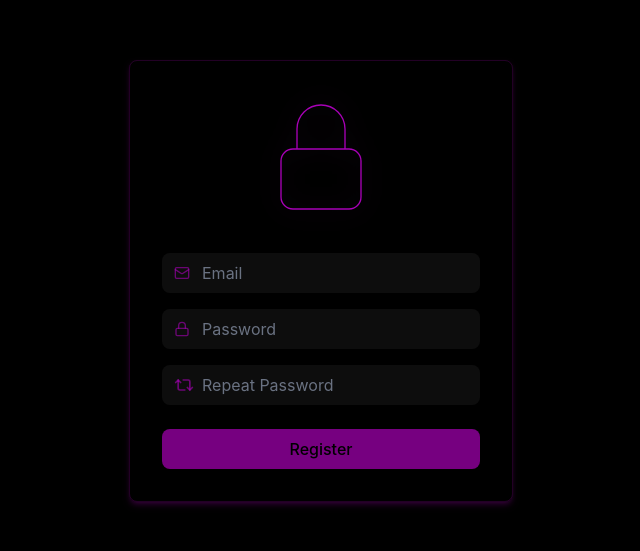
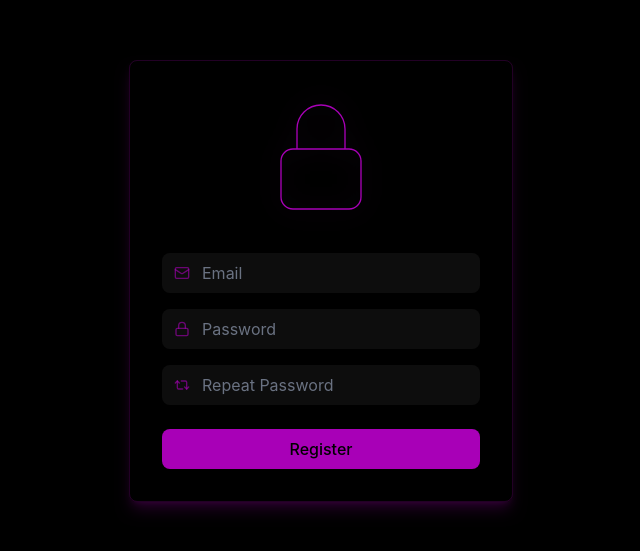
Before and after one commit to burulol/buru-pm, a React (Vite) app in the folder web/: page /register in a window 1280 px wide. Shown: the part 119-670 px from the top of the page, without its empty margins (319-959 px from the left). Built offline with nearby package versions, Linux system fonts and the light colour scheme.

Commit message:
feat: login and register refactor

```diff
--- /dev/null
+++ b/web/src/components/authSubmitErrBtn.jsx
@@ -0,0 +1,13 @@
+export default function AuthSubmitErrBtn({ text, disabled, error }) {
+  return (
+    <button
+      type="submit"
+      disabled={disabled}
+      className={`w-full py-2 rounded-lg bg-fuchsia-700 text-black font-medium
+                                ${disabled ? "opacity-70" : "hover:bg-fuchsia-600 transition "}
+                                ${error ? "bg-red-500" : ""}`}
+    >
+      {error ? error : text}
+    </button>
+  );
+}
--- /dev/null
+++ b/web/src/components/authTextField.jsx
@@ -0,0 +1,51 @@
+import { Mail, Lock, Repeat2 } from "lucide-react";
+
+function validateEmail(value) {
+  if (value.length === 0) return true;
+  return /^[^\s@]+@[^\s@]+\.[^\s@]+$/.test(value);
+}
+
+function validatePassword(value) {
+  if (value.length === 0) return true; // Allow empty password for better UX, actual validation will be done on submit
+  return value.length >= 8;
+}
+
+export default function TextField({
+  type,
+  value,
+  onChange,
+  placeholder,
+  isInvalid,
+  onValidityChange,
+}) {
+  let validationFunc = () => true;
+  if (type === "email") validationFunc = validateEmail;
+  else if (type === "password") validationFunc = validatePassword;
+
+  const invalid = isInvalid !== undefined ? isInvalid : !validationFunc(value);
+
+  return (
+    <div className="relative">
+      {type === "email" && (
+        <Mail className="absolute left-3 top-1/2 -translate-y-1/2 text-fuchsia-700/60 w-4 h-4" />
+      )}
+      {type === "password" && (
+        <Lock className="absolute left-3 top-1/2 -translate-y-1/2 text-fuchsia-700/60 w-4 h-4" />
+      )}
+      {type === "repeat_password" && (
+        <Repeat2 className="absolute left-3 top-1/2 -translate-y-1/2 text-fuchsia-700/60 w-4 h-4" />
+      )}
+      <input
+        type={type === "repeat_password" ? "password" : type}
+        placeholder={placeholder}
+        value={value}
+        onChange={(e) => {
+          onChange(e);
+          if (onValidityChange) onValidityChange;
+        }}
+        className={`w-full pl-10 pr-4 py-2 rounded-lg bg-white/5 text-white placeholder-gray-500 focus:outline-none
+                         ${invalid ? "ring-1 ring-red-500" : "ring-0 focus:ring-1 focus:ring-fuchsia-700/60 transition"}`}
+      />
+    </div>
+  );
+}
--- a/web/src/components/bigLock.jsx
+++ b/web/src/components/bigLock.jsx
@@ -1,12 +1,15 @@
 export default function BigLock(props) {
+  const { className, strokeWidth, ...rest } = props;
+
   return (
     <svg
       xmlns="http://www.w3.org/2000/svg"
       fill="none"
       viewBox="0 0 24 24"
-      strokeWidth={0.25}
+      strokeWidth={strokeWidth || 1.5}
       stroke="currentColor"
-      {...props}
+      className={`text-fuchsia-700 drop-shadow-[0_0_12px_rgba(192,38,211,0.25)] ${className || ""}`}
+      {...rest}
     >
       <path
         strokeLinecap="round"
--- a/web/src/index.css
+++ b/web/src/index.css
@@ -9,4 +9,5 @@
 :root {
   margin: 0;
   padding: 0;
+  background: #000;
 }
--- a/web/src/pages/Login/index.jsx
+++ b/web/src/pages/Login/index.jsx
@@ -1,15 +1,9 @@
 import BigLock from "../../components/bigLock";
-import { Mail, Lock } from "lucide-react";
+import TextField from "../../components/authTextField";
+import SubmitBtn from "../../components/authSubmitErrBtn";
 import { useState, useEffect } from "react";
+import { Link } from "react-router-dom";
 import { login } from "../../services/auth";
-
-function validateEmail(value) {
-  return /^[^\s@]+@[^\s@]+\.[^\s@]+$/.test(value);
-}
-
-function validatePassword(value) {
-  return value.length >= 8;
-}
 
 export default function Login() {
   const [email, setEmail] = useState("");
@@ -18,8 +12,9 @@ export default function Login() {
   const [loading, setLoading] = useState(false);
 
   useEffect(() => {
-    setTimeout(() => setError(""), 2000);
-    return () => clearTimeout();
+    if (!error) return;
+    const id = setTimeout(() => setError(""), 2000);
+    return () => clearTimeout(id);
   }, [error]);
 
   async function handleLogin(e) {
@@ -46,63 +41,43 @@ export default function Login() {
     }
   }
 
-  const validInput = validateEmail(email) && validatePassword(password);
-
   return (
     <div className="h-screen flex items-center justify-center bg-black text-white">
-      <div className="w-full max-w-sm p-8 space-y-8 shadow-md border border-fuchsia-700/20 shadow-fuchsia-700/20 rounded-lg">
+      <div className="w-full max-w-sm p-8 space-y-8 shadow-lg border border-fuchsia-700/20 shadow-fuchsia-700/20 rounded-lg">
         {/* Header */}
-        <div className="text-center space-y-3">
-          <BigLock className="text-fuchsia-700 w-32 h-32 mx-auto drop-shadow-[0_0_12px_rgba(192,38,211,0.25)]" />
-        </div>
+        <BigLock className="w-32 h-32 mx-auto" strokeWidth={0.25} />
 
         {/* Form */}
         <form className="space-y-4" onSubmit={handleLogin}>
           {/* Email */}
-          <div className="relative">
-            <Mail className="absolute left-3 top-1/2 -translate-y-1/2 text-fuchsia-700/60 w-4 h-4" />
-            <input
+          <TextField
             type="email"
             placeholder="Email"
             value={email}
             onChange={(e) => setEmail(e.target.value)}
-              className="w-full pl-10 pr-4 py-2 rounded-lg bg-white/5 text-white placeholder-gray-500
-                         focus:outline-none focus:ring-1 focus:ring-fuchsia-700/60 transition"
+            isInvalid={false}
           />
-          </div>
 
           {/* Password */}
-          <div className="relative">
-            <Lock className="absolute left-3 top-1/2 -translate-y-1/2 text-fuchsia-700/60 w-4 h-4" />
-            <input
+          <TextField
             type="password"
             placeholder="Password"
             value={password}
             onChange={(e) => setPassword(e.target.value)}
-              className="w-full pl-10 pr-4 py-2 rounded-lg bg-white/5 text-white placeholder-gray-500
-                         focus:outline-none focus:ring-1 focus:ring-fuchsia-700/60 transition"
+            isInvalid={false}
           />
-          </div>
 
           {/* Buttons */}
           <div className="space-y-3 pt-2">
-            <button
-              type="submit"
-              disabled={loading || !validInput || error}
-              className={`w-full py-2 rounded-lg bg-fuchsia-700 text-black font-medium
-                                ${loading || !validInput || error ? "opacity-70" : "hover:bg-fuchsia-600 transition"}
-                                ${error ? "bg-red-500" : ""}`}
-            >
-              {error ? error : "Login"}
-            </button>
+            <SubmitBtn text="Login" disabled={loading || error} error={error} />
 
-            <a
+            <Link
               className="w-full py-2 rounded-lg border border-fuchsia-700/30 text-gray-300
-                               hover:border-fuchsia-700/60 transition flex justify-center align-center"
-              href="/register"
+                               hover:border-fuchsia-700/60 transition flex justify-center items-center"
+              to="/register"
             >
               Register
-            </a>
+            </Link>
           </div>
         </form>
       </div>
--- a/web/src/pages/Register/index.jsx
+++ b/web/src/pages/Register/index.jsx
@@ -1,30 +1,39 @@
 import BigLock from "../../components/bigLock";
+import TextField from "../../components/authTextField";
+import SubmitBtn from "../../components/authSubmitErrBtn";
 import { useState, useEffect } from "react";
-import { Mail, Lock, Repeat2 } from "lucide-react";
 import { register } from "../../services/auth";
-
-function validateEmail(value) {
-  return /^[^\s@]+@[^\s@]+\.[^\s@]+$/.test(value);
-}
-
-function validatePassword(value) {
-  return value.length >= 8;
-}
 
 export default function Register() {
   const [email, setEmail] = useState("");
+  const [invalidEmail, setInvalidEmail] = useState(false);
   const [password, setPassword] = useState("");
+  const [invalidPassword, setInvalidPassword] = useState(false);
   const [repeatPassword, setRepeatPassword] = useState("");
   const [error, setError] = useState("");
   const [loading, setLoading] = useState(false);
 
   useEffect(() => {
-    setTimeout(() => setError(""), 2000);
-    return () => clearTimeout();
+    if (!error) return;
+    const id = setTimeout(() => setError(""), 2000);
+    return () => clearTimeout(id);
   }, [error]);
 
   async function handleRegister(e) {
     e.preventDefault();
+
+    if (password !== repeatPassword) {
+      setError("Passwords do not match");
+      return;
+    }
+    if (!email) {
+      setError("Email cannot be empty");
+      return;
+    }
+    if (!password) {
+      setError("Password cannot be empty");
+      return;
+    }
 
     setLoading(true);
 
@@ -47,77 +56,47 @@ export default function Register() {
     }
   }
 
-  const validInput =
-    validateEmail(email) &&
-    validatePassword(password) &&
-    password === repeatPassword;
+  const validInput = !invalidEmail && !invalidPassword;
+
+  const disableBtn = loading || !validInput || error;
 
   return (
     <div className="h-screen flex items-center justify-center bg-black text-white">
-      <div className="w-full max-w-sm p-8 space-y-8 shadow-md border border-fuchsia-700/20 shadow-fuchsia-700/20 rounded-lg">
+      <div className="w-full max-w-sm p-8 space-y-8 shadow-lg border border-fuchsia-700/20 shadow-fuchsia-700/20 rounded-lg">
         {/* Header */}
-        <div className="text-center space-y-3">
-          <BigLock className="text-fuchsia-700 w-32 h-32 mx-auto drop-shadow-[0_0_12px_rgba(192,38,211,0.25)]" />
-        </div>
+        <BigLock className="w-32 h-32 mx-auto" strokeWidth={0.25} />
 
         {/* Form */}
         <form className="space-y-4" onSubmit={handleRegister}>
           {/* Email */}
-          <div className="relative">
-            <Mail className="absolute left-3 top-1/2 -translate-y-1/2 text-fuchsia-700/60 w-4 h-4" />
-            <input
+          <TextField
             type="email"
             placeholder="Email"
             value={email}
             onChange={(e) => setEmail(e.target.value)}
-              className="w-full pl-10 pr-4 py-2 rounded-lg bg-white/5 text-white placeholder-gray-500
-                         focus:outline-none focus:ring-1 focus:ring-fuchsia-700/60 transition"
+            onInvalid={setInvalidEmail}
           />
-          </div>
 
           {/* Password */}
-          <div className="relative">
-            <Lock className="absolute left-3 top-1/2 -translate-y-1/2 text-fuchsia-700/60 w-4 h-4" />
-            <input
+          <TextField
             type="password"
             placeholder="Password"
             value={password}
             onChange={(e) => setPassword(e.target.value)}
-              className="w-full pl-10 pr-4 py-2 rounded-lg bg-white/5 text-white placeholder-gray-500
-                         focus:outline-none focus:ring-1 focus:ring-fuchsia-700/60 transition"
+            onInvalid={setInvalidPassword}
           />
-          </div>
 
           {/* Repeat password */}
-          <div className="relative">
-            <Repeat2 className="absolute left-3 top-1/2 -translate-y-1/2 text-fuchsia-700/60 w-5 h-5" />
-            <input
-              type="password"
+          <TextField
+            type="repeat_password"
             placeholder="Repeat Password"
             value={repeatPassword}
             onChange={(e) => setRepeatPassword(e.target.value)}
-              className="w-full pl-10 pr-4 py-2 rounded-lg bg-white/5 text-white placeholder-gray-500
-                         focus:outline-none focus:ring-1 focus:ring-fuchsia-700/60 transition"
           />
-          </div>
-
-          {/* Error message */}
 
           {/* Button */}
           <div className="space-y-3 pt-2">
-            <button
-              type="submit"
-              disabled={loading || !validInput || error}
-              className={`w-full py-2 rounded-lg bg-fuchsia-700 text-black font-medium
-                                ${loading || !validInput || error ? "opacity-70" : "hover:bg-fuchsia-600 transition"}
-                                ${error || password !== repeatPassword ? "bg-red-500" : ""}`}
-            >
-              {error
-                ? error
-                : password !== repeatPassword
-                  ? "Passwords do not match"
-                  : "Register"}
-            </button>
+            <SubmitBtn text="Register" disabled={disableBtn} error={error} />
           </div>
         </form>
       </div>
```
Lines whose indentation alone changed are shown as unchanged.
